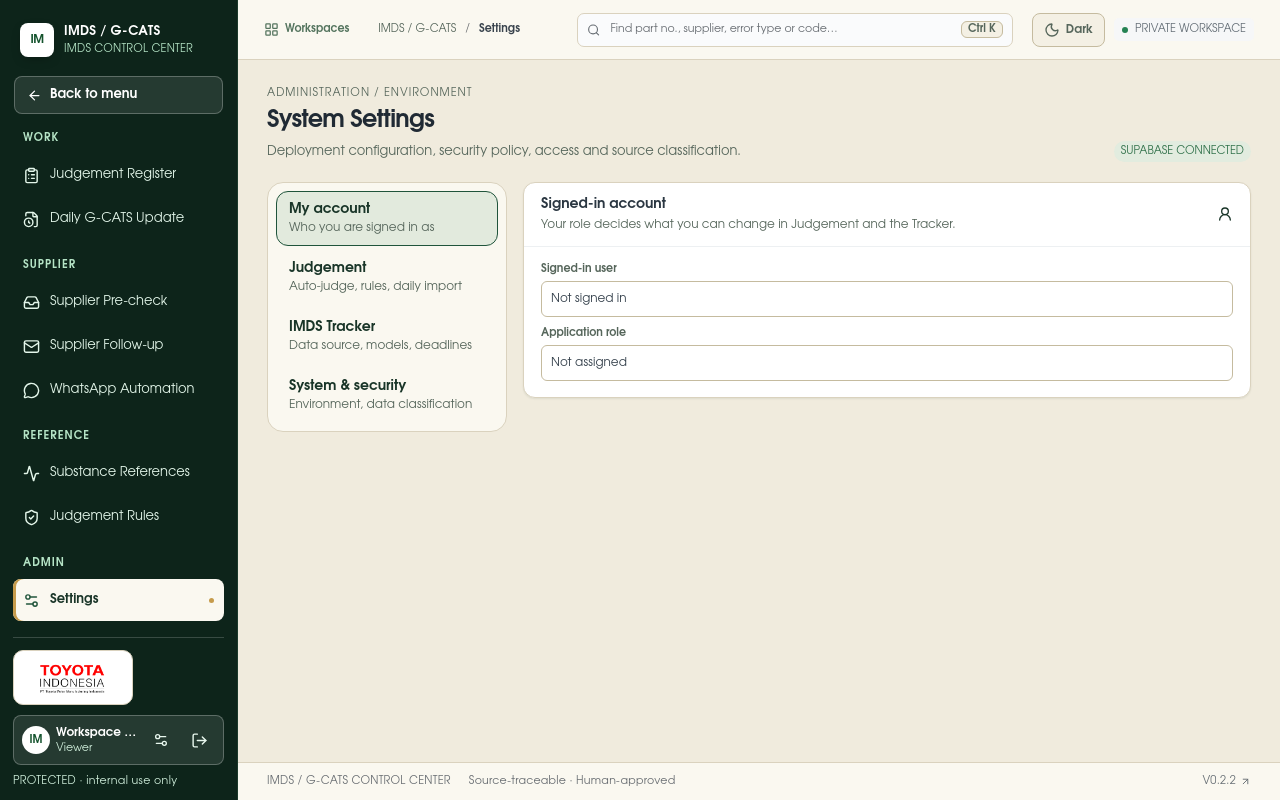
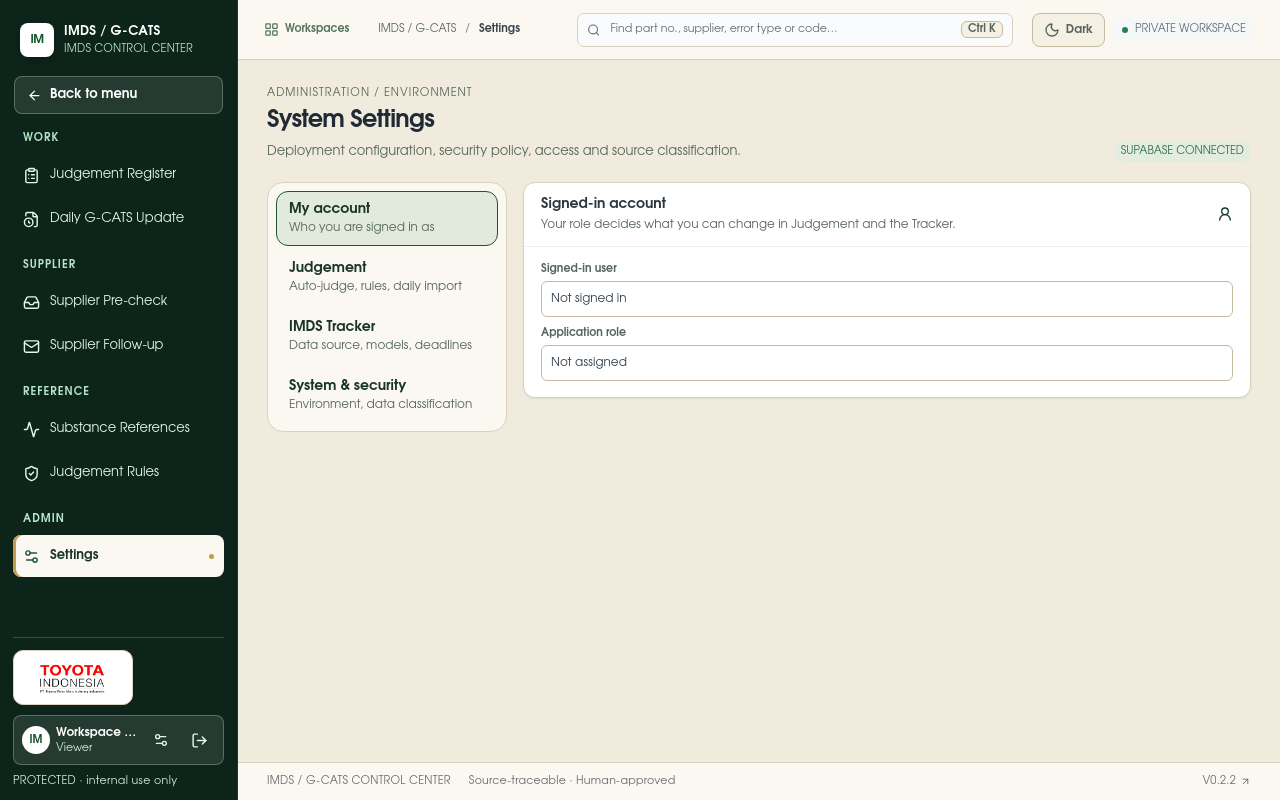
Before and after one commit to WernerLuthfi21/IMDS_Control, a Next.js app: page /settings in a window 1280 px wide. Built offline with nearby package versions, Linux system fonts and the light colour scheme; no server answers.

Commit message:
fix(whatsapp): show menu only to authorized internal roles

```diff
--- a/components/app-shell.tsx
+++ b/components/app-shell.tsx
@@ -52,7 +52,9 @@ export function AppShell({ children, role, email }: { children: React.ReactNode;
     document.documentElement.dataset.theme = next;
     window.localStorage.setItem("imds-theme", next);
   }
-  const visibleNavigation = role === "supplier" ? navigation.filter((item) => item.href === "/supplier-precheck").map((item) => ({ ...item, label: "Self-check" })) : navigation;
+  const visibleNavigation = role === "supplier"
+    ? navigation.filter((item) => item.href === "/supplier-precheck").map((item) => ({ ...item, label: "Self-check" }))
+    : navigation.filter((item) => item.href !== "/whatsapp" || ["admin", "preparer", "reviewer"].includes(role));
   const active = visibleNavigation.find((item) => item.href === pathname || (item.href !== "/" && pathname.startsWith(item.href + "/"))) || visibleNavigation.find((item) => item.href === "/judgement") || visibleNavigation[0];
   const paletteItems = [
     ...visibleNavigation.map((n) => ({ id: n.href, label: n.label, group: "Go to", href: n.href, keywords: n.group })),
```
